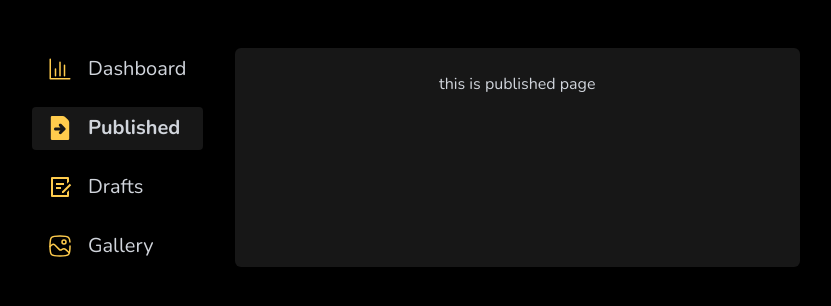
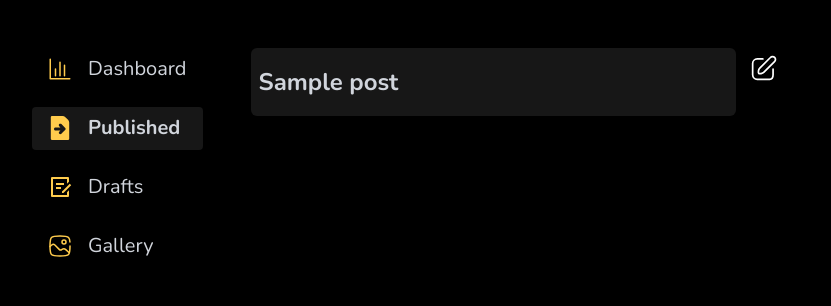
Before and after one commit to andrew-saeed/cms, a Django app: page /account/published/ in a window 1280 px wide. Shown: the part 65-371 px from the top of the page, without its empty margins (224-1055 px from the left). Run offline with Django 5.2, Linux system fonts and the light colour scheme; a user stored in the database is signed in; tables that the repository leaves empty hold one stand-in row (values such as "Sample post"); grey boxes marked "Sample" are stand-in pictures; style sheets or scripts are compiled from the project's sources.

Commit message:
listing all published posts for a user and style the list

```diff
--- a/account/templates/account.published.html
+++ b/account/templates/account.published.html
@@ -5,6 +5,28 @@
 
 {% block content %}
     <section>
-        <p class="text-center">this is published page</p>
+
+        <ul class="space-y-4">
+
+            {% for post in posts %}
+
+                <li class="flex gap-2 items-start">
+
+                    <h2 class="rounded-md px-2 py-4 bg-primary-bg text-medium font-bold grow">
+                        <a class="hover:text-white" href="{{post.get_absolute_url}}">{{post.title}}</a>
+                    </h2>
+
+                    <a href="{% url 'website:post_edit' id=post.id %}">
+                        <svg class="btn btn--icon" width="24px" height="24px" viewBox="0 0 24 24" fill="none" xmlns="http://www.w3.org/2000/svg">
+                            <g stroke-width="0"/>
+                            <g stroke-linecap="round" stroke-linejoin="round"/>
+                            <g stroke="#ffffff" stroke-width="1.5" stroke-linecap="round" stroke-linejoin="round"><path d="m21.28 6.4-9.54 9.54c-.95.95-3.77 1.39-4.4.76s-.2-3.45.75-4.4l9.55-9.55a2.58 2.58 0 1 1 3.64 3.65"/>
+                                <path d="M11 4H6a4 4 0 0 0-4 4v10a4 4 0 0 0 4 4h11c2.21 0 3-1.8 3-4v-5"/>
+                            </g>
+                        </svg>
+                    </a>
+                </li>
+            {% endfor %}
+        </ul>
     </section>
 {% endblock %}
--- a/account/views.py
+++ b/account/views.py
@@ -1,6 +1,7 @@
 from django.shortcuts import render
 from .forms import UserRegistrationForm, UserEditForm, ProfileEditForm
 from .models import Profile
+from website.models import Post
 from django.contrib.auth.decorators import login_required
 
 def register(request):
@@ -26,7 +27,10 @@ def dashboard(request):
 
 @login_required
 def published(request):
-    return render(request, 'account.published.html')
+    posts = Post.objects.filter(author=request.user, status=Post.Status.PUBLISHED)
+    return render(request, 'account.published.html', {
+        'posts': posts
+    })
 
 @login_required
 def drafts(request):
--- a/theme/templates/layout.account-dashboard.html
+++ b/theme/templates/layout.account-dashboard.html
@@ -149,7 +149,7 @@
                         </ul>
                     </div>
 
-                    <div class="current-content rounded-md px-4 py-6 bg-primary-bg">
+                    <div class="current-content rounded-md px-4 pb-6">
                         {% block content %}{% endblock %}
                     </div>
                 </div>
```
